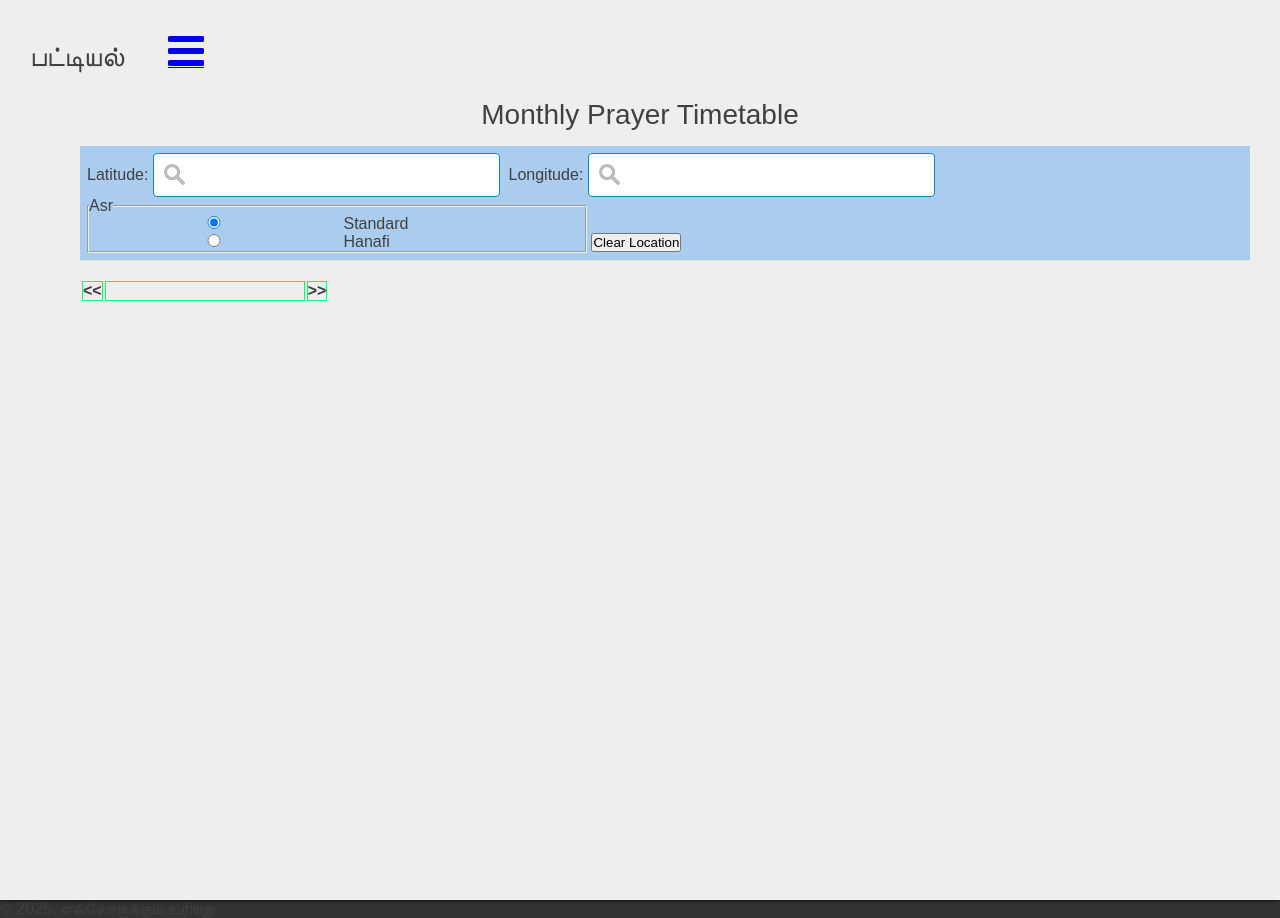
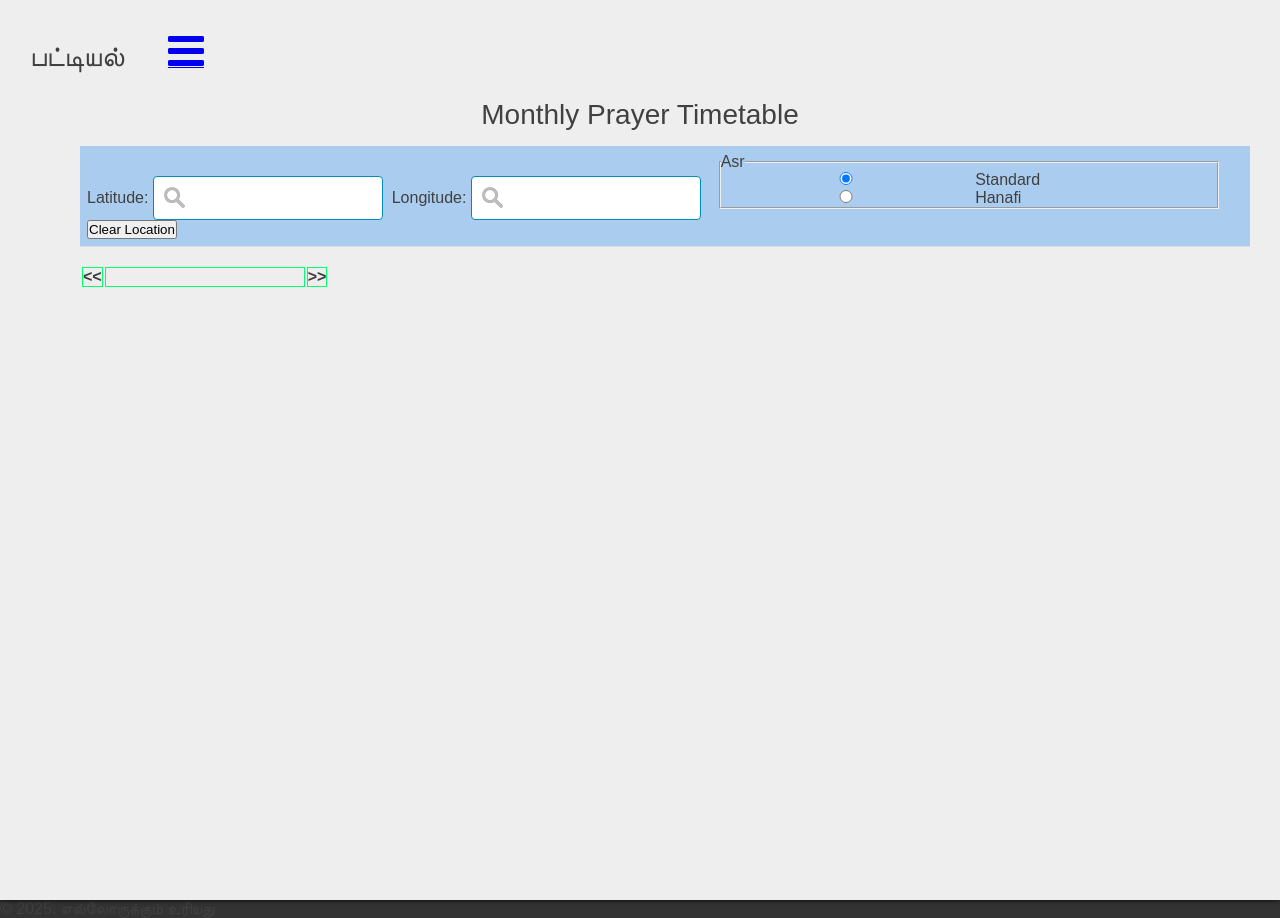
Before and after one commit to codeforweb/tamilislam, a Jekyll site: the page built from prayertime.html, in a window 1280 px wide. Built offline with Jekyll 4.4.1, drawn with Linux system fonts in a browser that asks for light colours; some web fonts are replaced.

Commit message:
remove fixed width

```diff
--- a/css/layout.css
+++ b/css/layout.css
@@ -224,10 +224,10 @@ input[type=text]{
     padding: 12px 20px 12px 40px;
 }
 
-input[type=text]{
+/*input[type=text]{
     width: 30%;
 }
-
+*/
 /* When the input field gets focus, change its width to 100% */
 /*
 input[type=text]:focus {
```
